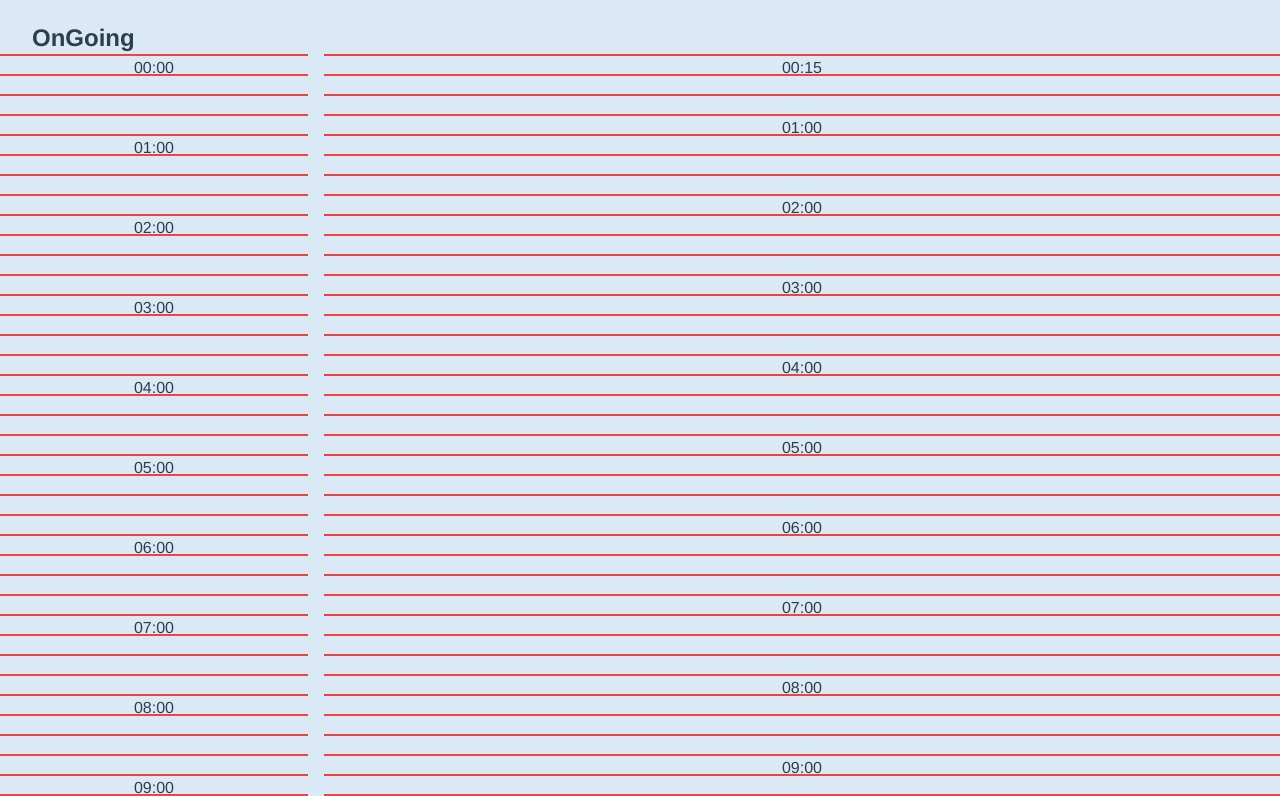
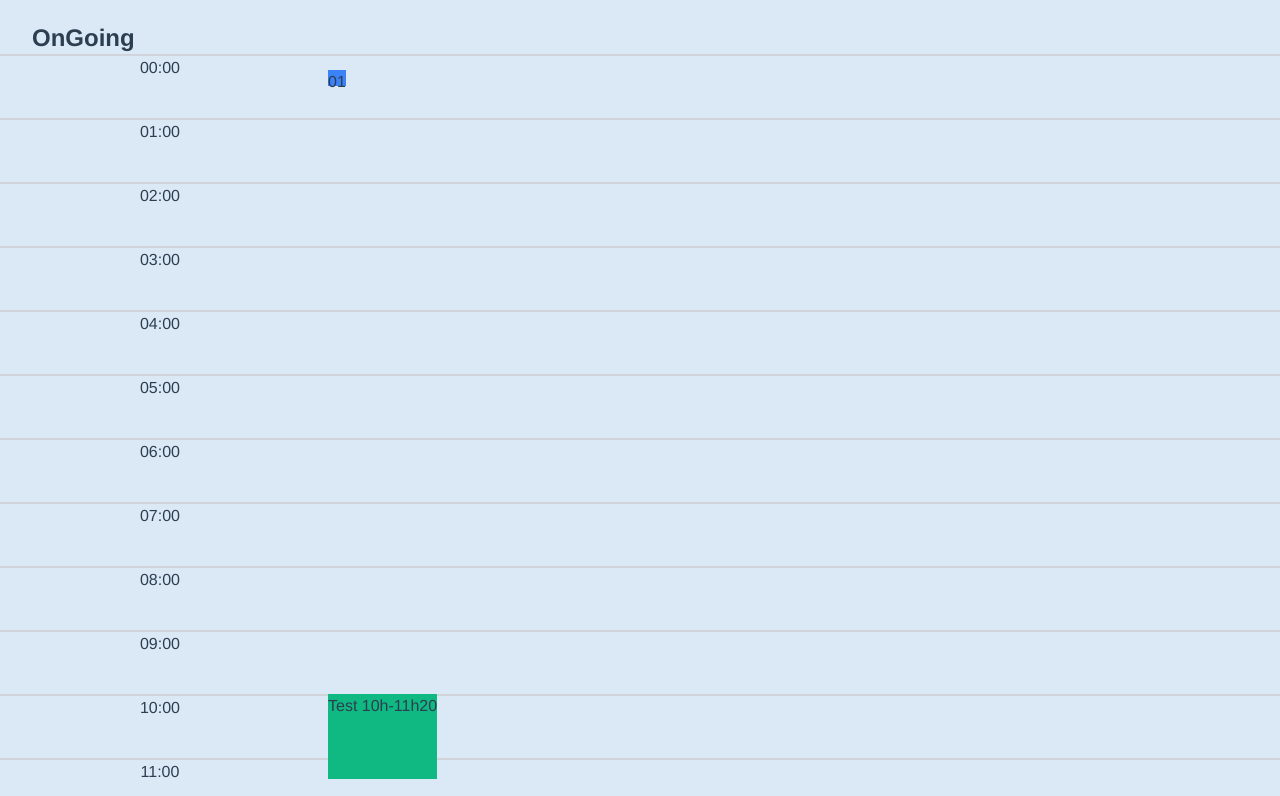
Before and after one commit to Renaud-CCI/vuejs_test-assignment, a Vue app: page / in a window 1280 px wide. Shown: the part 341-1137 px from the top of the page. Built offline with nearby package versions, Linux system fonts and the light colour scheme.

Commit message:
add task div in CalendarGrip component

```diff
--- a/src/components/AppCalendar.vue
+++ b/src/components/AppCalendar.vue
@@ -1,6 +1,6 @@
 <template>
   <p class="text-2xl font-bold flex justify-start mx-8 mt-6">OnGoing</p>
-<div class="grid grid-cols-4 gap-4">
+<div class="grid grid-cols-4">
   <div class="col-span-1">
     <CalendarHours />
   </div>
--- a/src/components/AppMonthChoice.vue
+++ b/src/components/AppMonthChoice.vue
@@ -7,8 +7,8 @@
       :class="{
         'font-bold text-xl': month === selectedMonth,
         'w-1/5': true,
-        'text-right': index === 2,
-        'text-left': index === 0,
+        'text-right cursor-pointer': index === 2,
+        'text-left cursor-pointer': index === 0,
       }"
     >
       <font-awesome-icon
@@ -66,7 +66,5 @@ export default {
 </script>
 
 <style scoped>
-p {
-  cursor: pointer;
-}
+
 </style>
--- a/src/components/CalendarGrid.vue
+++ b/src/components/CalendarGrid.vue
@@ -1,29 +1,45 @@
 <template>
-  <div class="grid grid-rows-96 gap-0" style="grid-template-rows: repeat(96, 20px);">
-    <div v-for="hour in 96" :key="hour" class="border-t-2 border-red-500 row-span-1">{{ hour%4==0 || hour==1 ? hourToTime(hour) : '' }}</div>
+  <div class="grid grid-rows-96 gap-0 relative" style="grid-template-rows: repeat(96, 16px);">
+    <div v-for="hour in 96" :key="hour" :class="((hour-1)%4==0 || hour==0) ? 'border-t-2 border-gray-300 row-span-1' : 'row-span-1'">
+    </div>
+
+    <div class="absolute top-4 left-2 h-4 bg-blue-500">01</div>
+    <div :style="`top: ${ startTimeInFloat * 64 }px; height: ${(endTimeInFloat - startTimeInFloat) * 64}px`" class="absolute left-2 bg-green-500">Test 10h-11h20</div>
   </div>
 </template>
 
-
-
 <script>
-
+import db from '@/json/db.json';
 
 export default {
   name: 'CalendarGrid',
-  components: {
-
+  data() {
+    return {
+      dbData: [],
+      startTimeInFloat:null,
+      endTimeInFloat:null
+    };
   },
+  created() {
+    this.dbData = db;
+    this.dbData.tasks.forEach(element => {
+        this.startTimeInFloat = this.timeInFloat(JSON.parse(JSON.stringify(element))['start-time']);
+        this.endTimeInFloat = this.timeInFloat(JSON.parse(JSON.stringify(element))['end-time']);
+    });
+    console.log('ppl2', this.startTimeInFloat, this.endTimeInFloat);
+},
   methods:{
     hourToTime(hour) {
       const hourStart = Math.floor(hour / 4);
       const minutes = (hour % 4) * 15;
       return `${hourStart.toString().padStart(2, '0')}:${minutes.toString().padStart(2, '0')}`;
     },
+    timeInFloat(time){
+        let [hour, minute] = time.split(':'); // Séparation des heures et des minutes
+        return ((parseInt(hour)) + (parseInt(minute) / 60)).toFixed(2); // Conversion en float
+    }
   }
 };
-
-
 </script>
 
 <style scoped>
--- a/src/components/CalendarHours.vue
+++ b/src/components/CalendarHours.vue
@@ -1,6 +1,8 @@
 <template>
-  <div class="grid grid-rows-96 gap-0" style="grid-template-rows: repeat(96, 20px);">
-    <div v-for="hour in 96" :key="hour" class="border-t-2 border-red-500 row-span-1">{{ (hour-1)%4==0 || hour==0 ? hourToTime(hour) : '' }}</div>
+  <div class="grid grid-rows-96 gap-0" style="grid-template-rows: repeat(96, 16px);">
+    <div v-for="hour in 96" :key="hour" :class="((hour-1)%4==0 || hour==0) ? 'border-t-2 border-gray-300 row-span-1' : 'row-span-1'">
+      {{ (hour-1)%4==0 || hour==0 ? hourToTime(hour) : '' }}
+    </div>
   </div>
 </template>
 
--- a/src/components/MonthDate.vue
+++ b/src/components/MonthDate.vue
@@ -1,11 +1,11 @@
 <template>
 <div class="grid grid-cols-6 gap-3 items-center">
     <div class="flex justify-end">
-      <font-awesome-icon :icon="arrowLeftIcon" class="clickable" @click="goToPreviousDay"/>
+      <font-awesome-icon :icon="arrowLeftIcon" class="cursor-pointer" @click="goToPreviousDay"/>
     </div>
     <div v-for="day in days" :key="day"
     :class="[
-      'clickable border hover:border-purple-800 rounded-full h-20 w-14 sm:h-40 sm:w-32 mx-auto flex flex-col justify-center items-center',
+      'cursor-pointer border hover:border-purple-800 rounded-full h-20 w-14 sm:h-40 sm:w-32 mx-auto flex flex-col justify-center items-center',
       { 'bg-purple-800 text-white': day.isSame(localSelectedDay, 'day') },
       { 'bg-white text-purple-800': !day.isSame(localSelectedDay, 'day') },
     ]"
@@ -14,7 +14,7 @@
       <p>{{ day.format('ddd') }}</p>
     </div>
     <div class="flex justify-start">
-      <font-awesome-icon :icon="arrowRightIcon" class="clickable" @click="goToNextDay"/>
+      <font-awesome-icon :icon="arrowRightIcon" class="cursor-pointer" @click="goToNextDay"/>
     </div>
 </div>
 </template>
@@ -86,7 +86,5 @@ console.log('currentDate : ', this.currentDate, 'selectedMonth : ', this.selecte
 </script>
 
 <style scoped>
-.clickable {
-  cursor: pointer;
-}
+
 </style>
--- a/src/json/db.json
+++ b/src/json/db.json
@@ -9,7 +9,7 @@
     {
       "id": 1,
       "date": "12/02/2022",
-      "start-time": "09:00",
+      "start-time": "09:15",
       "end-time": "10:00",
       "title": "Mobile app design",
       "members": [
--- a/tailwind.config.js
+++ b/tailwind.config.js
@@ -7,7 +7,10 @@ module.exports = {
     extend: {},
   },
   variants: {
-    extend: {},
+    extend: {
+
+    },
   },
   plugins: [],
+
 };
```
